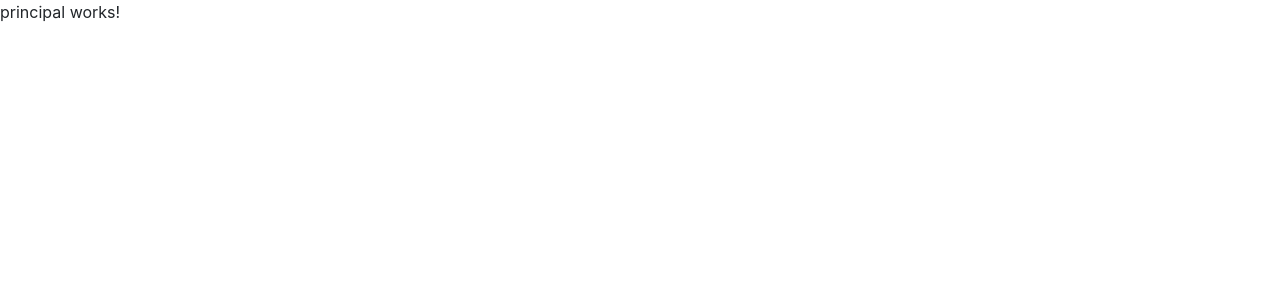
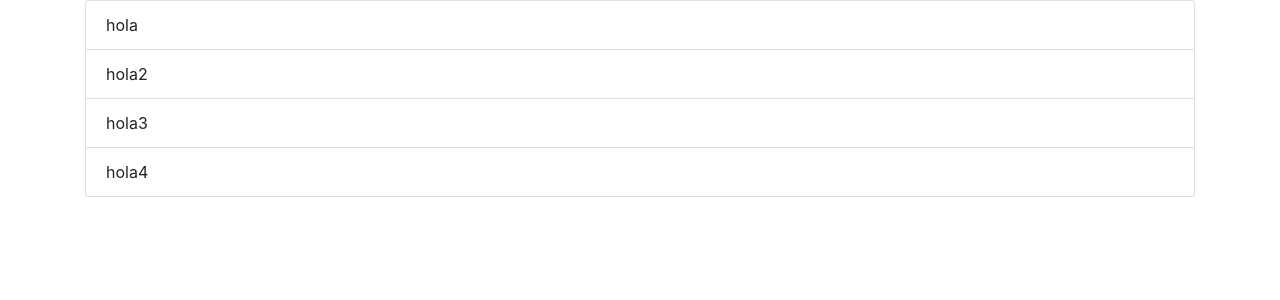
Before and after one commit to MIKELJOSEBA/UF1644, an Angular app: page / in a window 1280 px wide. Shown: the top 300 px of the page. Built offline with nearby package versions, Linux system fonts and the light colour scheme.

Commit message:
Paso de parametros basico

```diff
--- a/src/app/app-routing.module.ts
+++ b/src/app/app-routing.module.ts
@@ -1,9 +1,11 @@
 import { NgModule } from '@angular/core';
 import { Routes, RouterModule } from '@angular/router';
 import { PrincipalComponent } from './paginas/principal/principal.component';
+import { DetalleComponent } from './paginas/detalle/detalle.component';
 
 
 const routes: Routes = [
+  { path: 'detalle/:id', component: DetalleComponent },
   { path: '', component: PrincipalComponent },
 ];
 
--- a/src/app/app.module.ts
+++ b/src/app/app.module.ts
@@ -4,11 +4,13 @@ import { NgModule } from '@angular/core';
 import { AppRoutingModule } from './app-routing.module';
 import { AppComponent } from './app.component';
 import { PrincipalComponent } from './paginas/principal/principal.component';
+import { DetalleComponent } from './paginas/detalle/detalle.component';
 
 @NgModule({
   declarations: [
     AppComponent,
-    PrincipalComponent
+    PrincipalComponent,
+    DetalleComponent
   ],
   imports: [
     BrowserModule,
--- /dev/null
+++ b/src/app/paginas/detalle/detalle.component.html
@@ -0,0 +1,3 @@
+<p>detalle works!</p>
+
+<h1> ID {{ id }} </h1>
--- /dev/null
+++ b/src/app/paginas/detalle/detalle.component.ts
@@ -0,0 +1,23 @@
+import { Component, OnInit } from '@angular/core';
+import { ActivatedRoute } from '@angular/router';
+
+
+@Component({
+  selector: 'app-detalle',
+  templateUrl: './detalle.component.html',
+  styleUrls: ['./detalle.component.scss']
+})
+export class DetalleComponent implements OnInit {
+
+  id: number;
+
+  constructor(private route: ActivatedRoute) {
+    this.id = 0;
+
+    this.route.params.subscribe(params => this.id = params.id);
+  }
+
+  ngOnInit() {
+  }
+
+}
--- a/src/app/paginas/principal/principal.component.html
+++ b/src/app/paginas/principal/principal.component.html
@@ -1 +1,11 @@
-<p>principal works!</p>
+<div class="container">
+  <div class="row">
+    <div class="col">
+      <ul class="list-group">
+        <li class="list-group-item" *ngFor="let libro of lista" (click)="verDetalle(libro)">
+          {{ libro.nombre }}
+        </li>
+      </ul>
+    </div>
+  </div>
+</div>
--- a/src/app/paginas/principal/principal.component.ts
+++ b/src/app/paginas/principal/principal.component.ts
@@ -1,4 +1,5 @@
 import { Component, OnInit } from '@angular/core';
+import { Router } from '@angular/router';
 
 @Component({
   selector: 'app-principal',
@@ -7,9 +8,37 @@ import { Component, OnInit } from '@angular/core';
 })
 export class PrincipalComponent implements OnInit {
 
-  constructor() { }
+  lista: Array<any>;
+
+  constructor(private router: Router) {
+    this.lista = new Array<any>();
+  }
 
   ngOnInit() {
+    this.lista = [
+      {
+        nombre: 'hola',
+        id: 1
+      },
+      {
+        nombre: 'hola2',
+        id: 2
+      },
+      {
+        nombre: 'hola3',
+        id: 3
+      },
+      {
+        nombre: 'hola4',
+        id: 4
+      },
+    ];
   }
 
+  verDetalle(libro) {
+    console.trace(libro);
+
+    this.router.navigate(['detalle/' + libro.id]);
+  }// verDetalle
+
 }
```
Also changed, not shown: src/app/paginas/detalle/detalle.component.scss (added), 1 other file (tests, documents, lock files or other folders).
